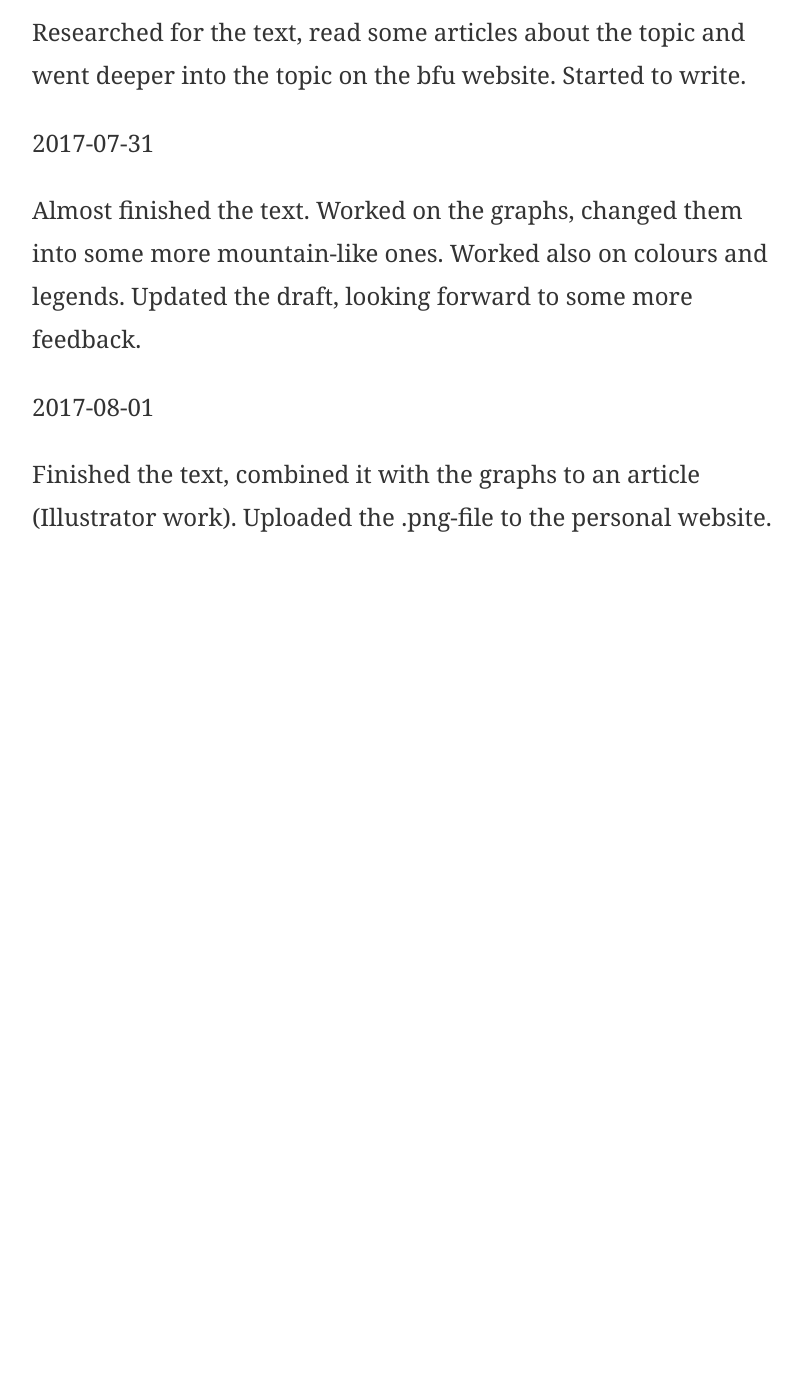
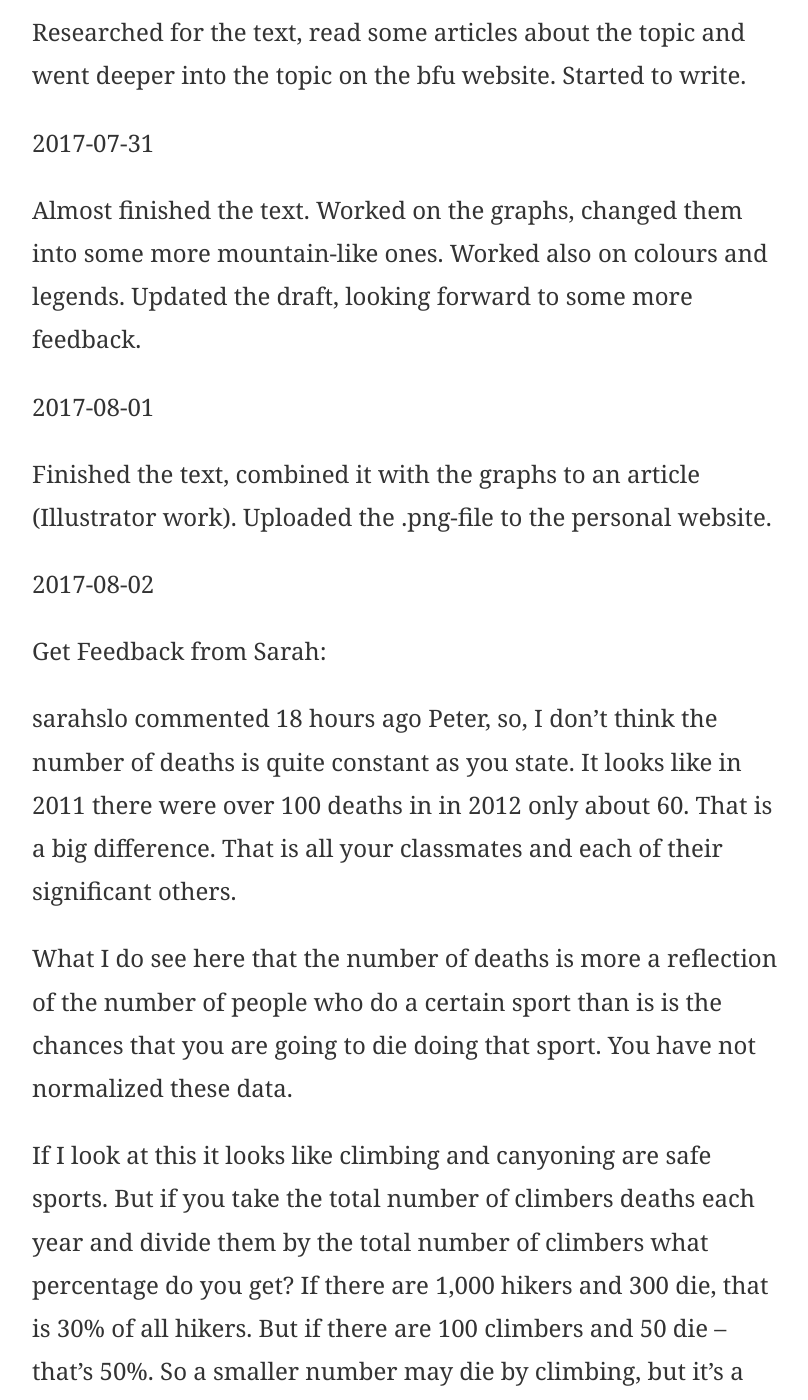
Before and after one commit to peterjost/studio-projects, a Jekyll site: the page built from docs/deathmountains/diary.md, in a window 1280 px wide and 1400 px high, scrolled down 1747 px. Shown: the whole window, without its empty margins (233-1041 px from the left). Built offline with Jekyll 4.4.1, drawn with Linux system fonts in a browser that asks for light colours; our own code applies the rules of GitHub Pages for plain Markdown files; before the commit the page ends 2377 px from its top, so only the background shows below that; some of the changed text lies outside the part shown.

Commit message:
project2

```diff
--- a/docs/deathmountains/diary.md
+++ b/docs/deathmountains/diary.md
@@ -30,3 +30,23 @@ Almost finished the text. Worked on the graphs, changed them into some more moun
 2017-08-01
 
 Finished the text, combined it with the graphs to an article (Illustrator work). Uploaded the .png-file to the personal website.
+
+2017-08-02
+
+Get Feedback from Sarah:
+
+sarahslo commented 18 hours ago
+Peter, so, I don't think the number of deaths is quite constant as you state. It looks like in 2011 there were over 100 deaths in in 2012 only about 60. That is a big difference. That is all your classmates and each of their significant others.
+
+What I do see here that the number of deaths is more a reflection of the number of people who do a certain sport than is is the chances that you are going to die doing that sport. You have not normalized these data.
+
+If I look at this it looks like climbing and canyoning are safe sports. But if you take the total number of climbers deaths each year and divide them by the total number of climbers what percentage do you get? If there are 1,000 hikers and 300 die, that is 30% of all hikers. But if there are 100 climbers and 50 die -- that's 50%. So a smaller number may die by climbing, but it's a riskier sport.
+
+The age group chart in your first draft is charted properly. We should not use fever lines for this, because that implies there is a connection between the datapoints that there is not. What is interesting there is you see 70 yr olds are more likely to die by hiking but people in their 20s die by climbing the most of all ages. I'd want to find out how many people of each age do each sport and how likely they are to die from it, and what are those relationships.
+
+This is an excellent dataset and a good start. You have, however, just scraped the surface. It's plotted very clearly and I like that you show us different things. But remember to look for what is really different in the dataset.
+
+Nice work.
+
+2017-08-03
+Uploaded final version. Second project done! :-)
```
Also changed, not shown: docs/nhlunderpayedplayers/nhl_scatterplot.png (added), docs/nhlunderpayedplayers/scatterplot.png (added), 6 other files.
